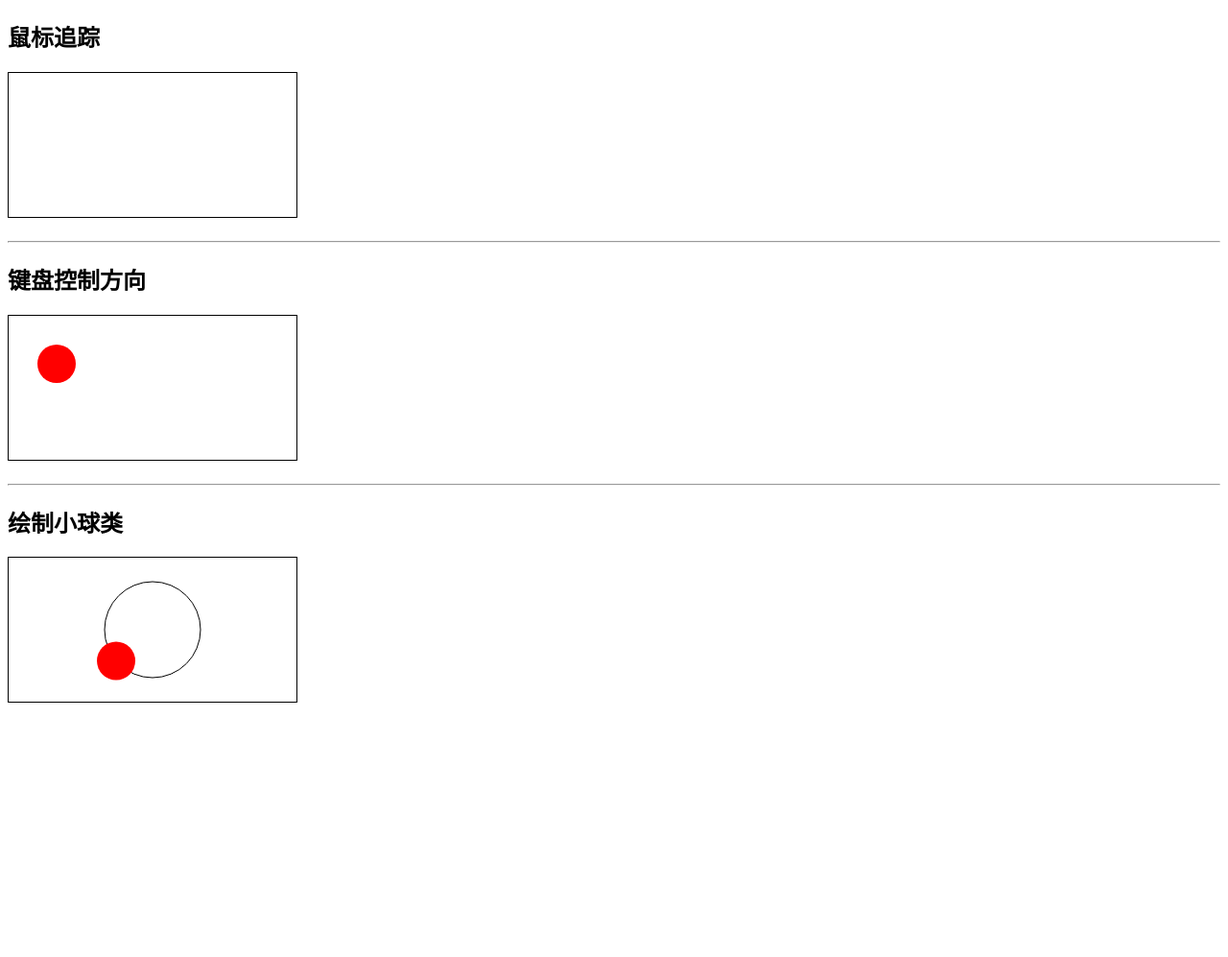
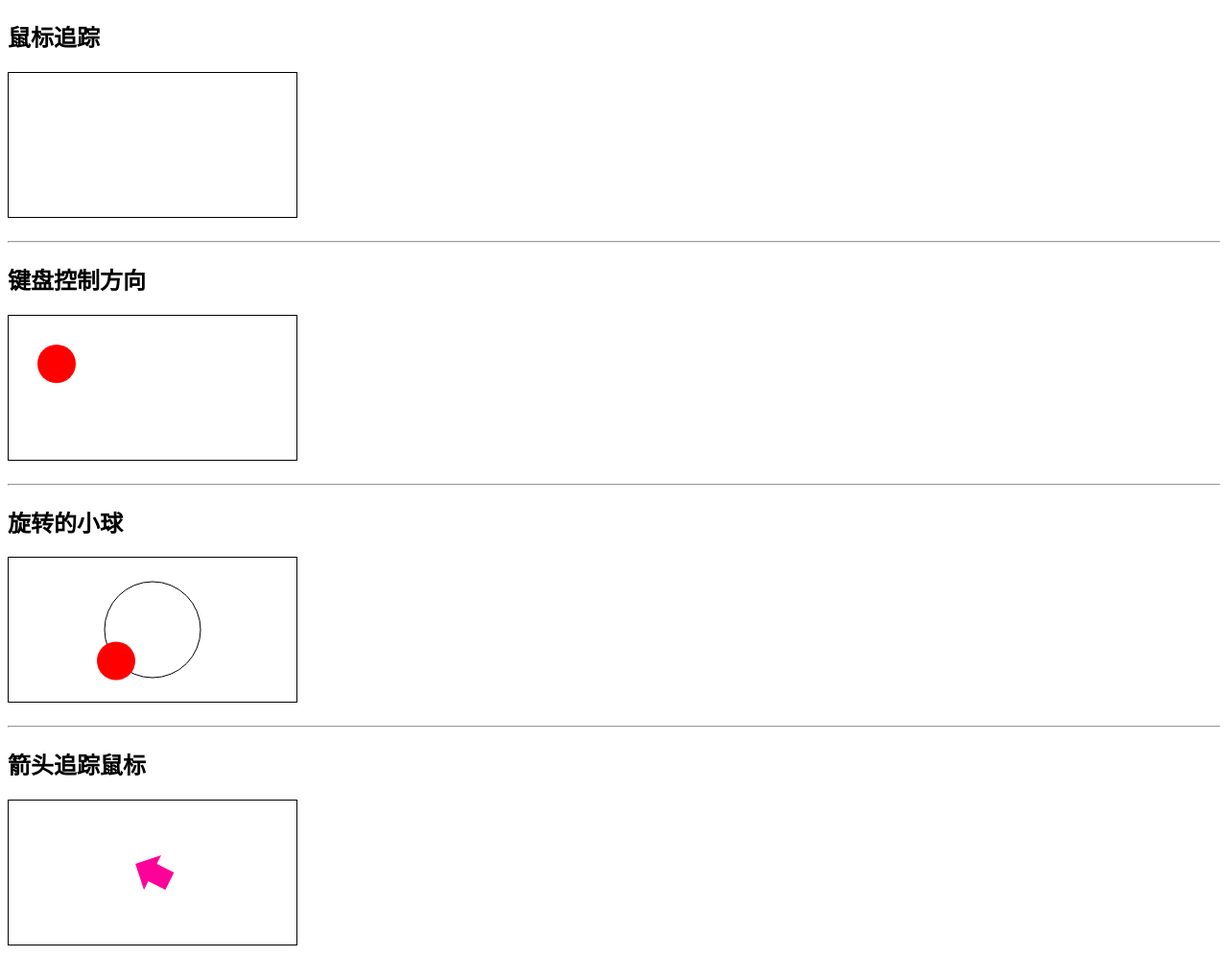
Before and after one commit to CTBUdzy/HTML-Canvas, a plain HTML site: page 自定义封装库及测试dome/ceshi.html in a window 1280 px wide. Shown: the whole page at 96% size. Before the commit the page ends 800 px from the top, so only its background shows below. Drawn offline with Linux system fonts and the light colour scheme.

Commit message:
增加绘制箭头函数

```diff
--- a/自定义封装库及测试dome/Graphical.js
+++ b/自定义封装库及测试dome/Graphical.js
@@ -35,3 +35,58 @@ Ball.prototype = {
 		cxt.restore();
 	}
 }
+
+/*
+* 功能：绘制箭头
+* 传入参数： x:箭头中心x轴坐标
+			y：箭头中心y轴坐标
+			color:颜色
+			angle:旋转角度
+* 时间：2018-10-8
+*/
+function Arrow(x, y, color, angle) {
+    //箭头中心x坐标，默认值为0
+    this.x = x || 0;
+    //箭头中心y坐标，默认值为0
+    this.y = y || 0;
+    //颜色，默认值为“#FF0099”
+    this.color = color || "#FF0099";
+    //旋转角度，默认值为0
+    this.angle = angle || 0;
+}
+Arrow.prototype = {
+    stroke: function (cxt) {
+        cxt.save();
+        cxt.translate(this.x, this.y);
+        cxt.rotate(this.angle);
+        cxt.strokeStyle = this.color;
+        cxt.beginPath();
+        cxt.moveTo(-20, -10);
+        cxt.lineTo(0, -10);
+        cxt.lineTo(0, -20);
+        cxt.lineTo(20, 0);
+        cxt.lineTo(0, 20);
+        cxt.lineTo(0, 10);
+        cxt.lineTo(-20, 10);
+        cxt.closePath();
+        cxt.stroke();
+        cxt.restore();
+    },
+    fill: function (cxt) {
+        cxt.save();
+        cxt.translate(this.x, this.y);
+        cxt.rotate(this.angle);
+        cxt.fillStyle = this.color;
+        cxt.beginPath();
+        cxt.moveTo(-20, -10);
+        cxt.lineTo(0, -10);
+        cxt.lineTo(0, -20);
+        cxt.lineTo(20, 0);
+        cxt.lineTo(0, 20);
+        cxt.lineTo(0, 10);
+        cxt.lineTo(-20, 10);
+        cxt.closePath();
+        cxt.fill();
+        cxt.restore();
+    }
+};
--- a/自定义封装库及测试dome/ceshi.html
+++ b/自定义封装库及测试dome/ceshi.html
@@ -24,8 +24,11 @@
 	<h2>键盘控制方向</h2>
 	<canvas id="test2"></canvas>
 	<hr>
-	<h2>绘制小球类</h2>
+	<h2>旋转的小球</h2>
 	<canvas id="test3"></canvas>
+	<hr>
+	<h2>箭头追踪鼠标</h2>
+	<canvas id="test4"></canvas>
 </body>
 	<script>
 		function $$(id){
@@ -106,9 +109,28 @@
 					ball1.y = centery + Math.sin(angle) * radius;
 					ball1.fill(cxt);
 					angle += 0.05;
-				})();;
+				})();
 
 			}
+			{
+				//箭头旋转
+				var cnv4 = $$("test4");
+				var cxt4 = cnv4.getContext("2d");
+				var arrow = new Arrow(cnv4.width/2,cnv4.height/2);
+				var mouse = tools.getMouse(cnv4);
+				(function frame(){
+					window.requestAnimationFrame(frame);
+					cxt4.clearRect(0,0,cnv4.width,cnv4.height);
+					cxt4.beginPath();
+
+					var dx = mouse.x - cnv4.width/2;
+					var dy = mouse.y - cnv4.height/2;
+					arrow.angle = Math.atan2(dy,dx);
+					arrow.fill(cxt4);
+				})();
+
+			}
+
 		}
 	</script>
 </html>
```
